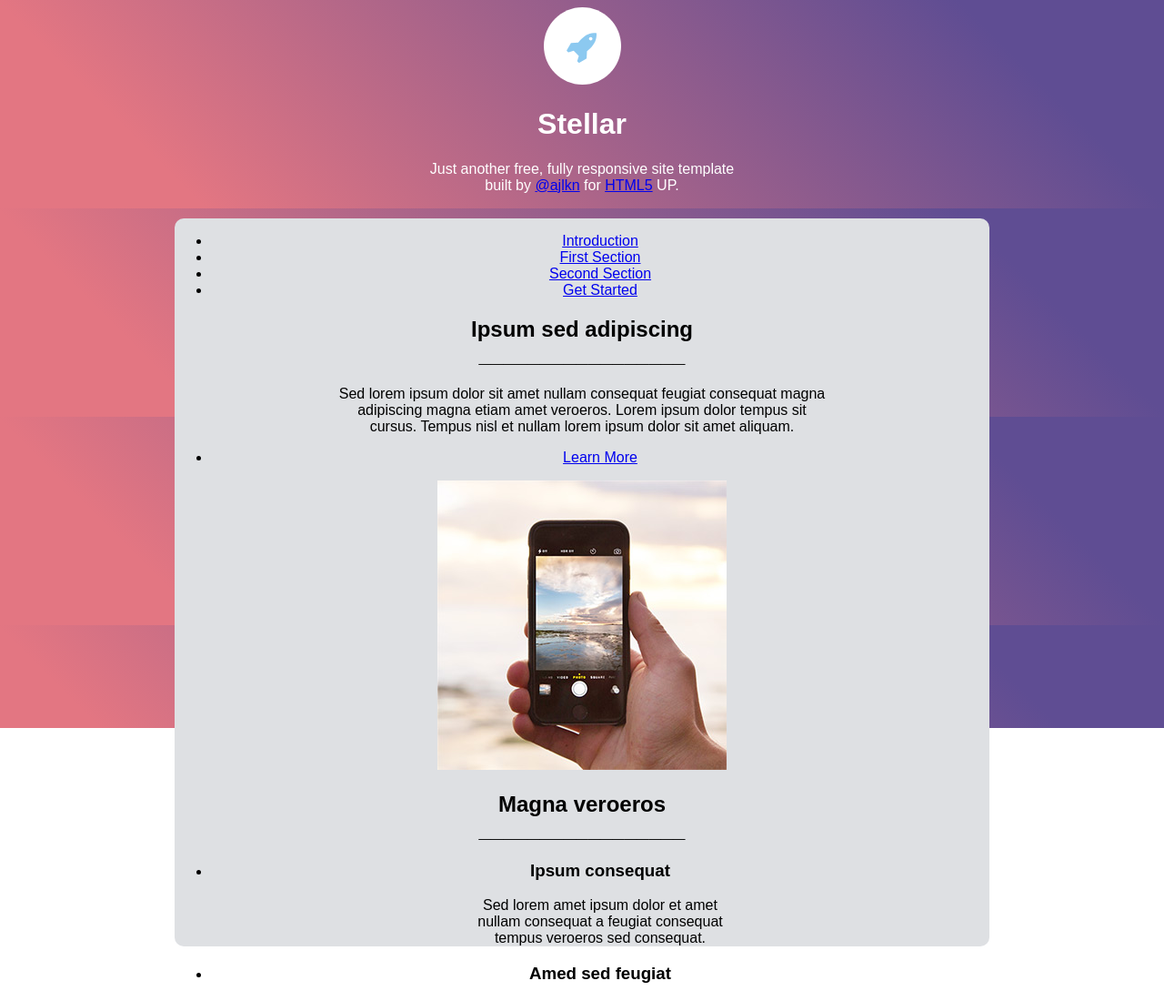
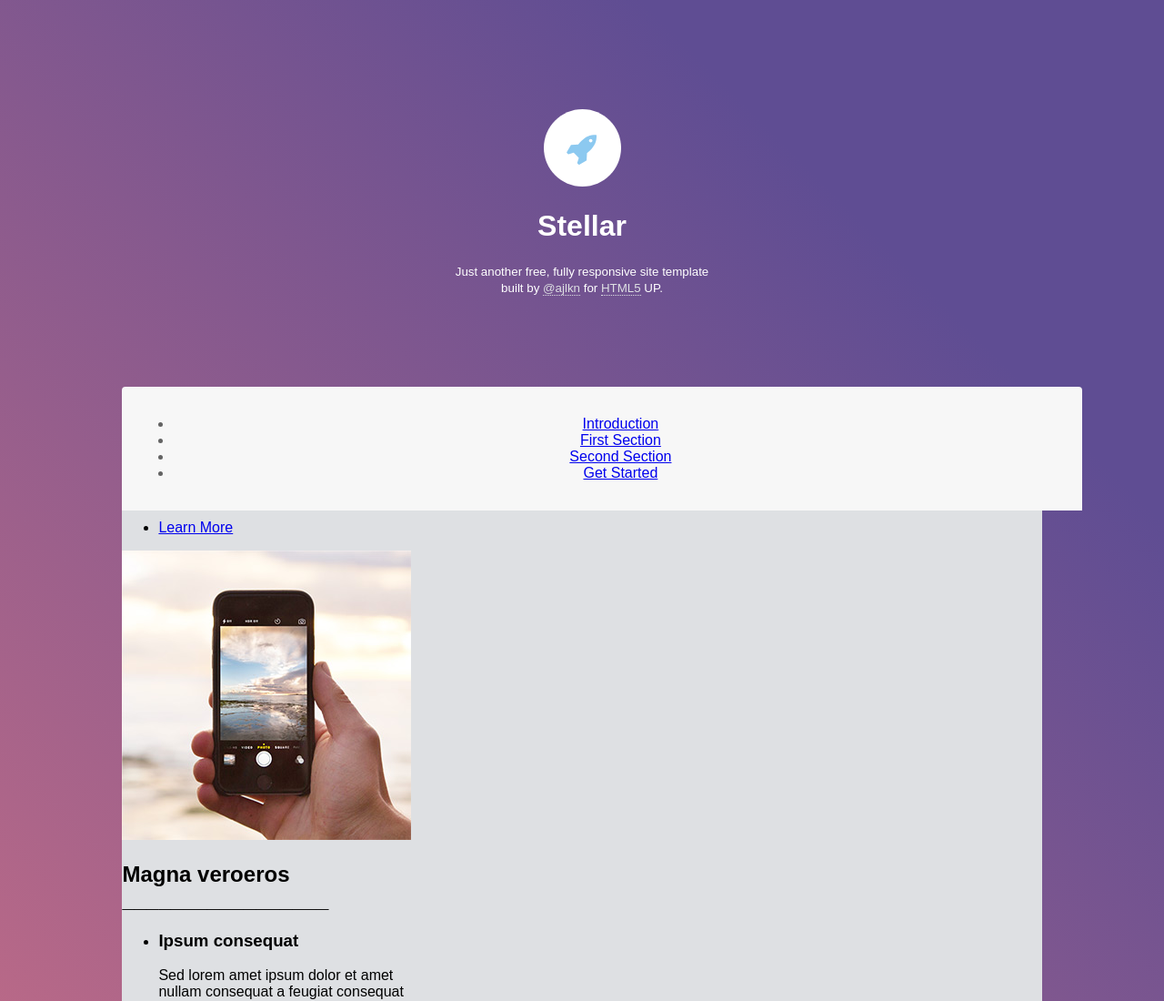
Before and after one commit to marcosp2233/entra21-marcos-paulo, a plain HTML site: page aulas/aula27/siteStelar/index.html in a window 1280 px wide. Shown: the top 1100 px of the page at 91% size. Before the commit the page ends 800 px from the top, so only its background shows below. Drawn offline with Linux system fonts and the light colour scheme.

Commit message:
atividade.css

```diff
--- a/aulas/aula27/siteStelar/index.html
+++ b/aulas/aula27/siteStelar/index.html
@@ -8,14 +8,14 @@
 </head>
 <body>
 
-    <header>
+    <header class="head">
         <img src="static/img/logo.svg" alt="logo do site">
 
         <h1>Stellar</h1>
         <p class="bela">
-           Just another free, fully responsive site template
+          <small> Just another free, fully responsive site template
            <br>
-           built by <a href="#">@ajlkn</a> for <a href="#">HTML5</a> UP.
+           built by <a href="#" class="acolor">@ajlkn</a> for <a href="#" class="acolor">HTML5</a> UP. </small>
         </p>
       </header>
 
@@ -26,16 +26,16 @@
     <nav>
         <ul>
           <li>
-              <a href="#intro" class="active">Introduction</a>
+              <a href="#intro" class="botao">Introduction</a>
           </li>
           <li>
-              <a href="#first" class>First Section</a>
+              <a href="#first" >First Section</a>
           </li>
           <li>
-              <a href="#second" class>Second Section</a>
+              <a href="#second" >Second Section</a>
           </li>
           <li>
-              <a href="#cta"class>Get Started</a>
+              <a href="#cta">Get Started</a>
           </li>
         </ul>
     </nav>
--- a/aulas/aula27/siteStelar/static/css/index.css
+++ b/aulas/aula27/siteStelar/static/css/index.css
@@ -1,21 +1,30 @@
 body {
     background-image: url(images/overlay.png),
      linear-gradient( 45deg, #e37682 15%, #5f4d93 85%);
-     text-align: center;
      font-family: arial;
     }
 
+.head {
+    padding: 7em 5em 4em 5em;
+    text-align: center;
+    color: #dee0e3;
+}
+
+.acolor {
+   color: #dee0e3;
+   border-bottom: dotted 1px;
+   text-decoration: none;
+}
+
 .wrapper {
-        position: fixed;
+        margin: auto;
         background: #dee0e3;
-        top: 30%;
-        left: 15%;
-        width: 70%;
-        height: 100%;
-        opacity: 1.0;
+        width: 80%;
         border-radius: 10px;
+        max-width: calc(100% - 4em);
 
 }
+
 
 .bela {
     color: white;
@@ -24,3 +33,23 @@ body {
 h1 {
    color: white;
 }
+
+nav {
+
+    background-color: #ffffff;
+    color: #636363;
+    position: absolute;
+    width: 64em;
+    max-width: calc(100% - 4em);
+    padding: 1em;
+    background-color: #f7f7f7;
+    border-top-left-radius: 0.25em;
+    border-top-right-radius: 0.25em;
+    cursor: default;
+    text-align: center;
+
+}
+.botao {
+
+
+}
```
